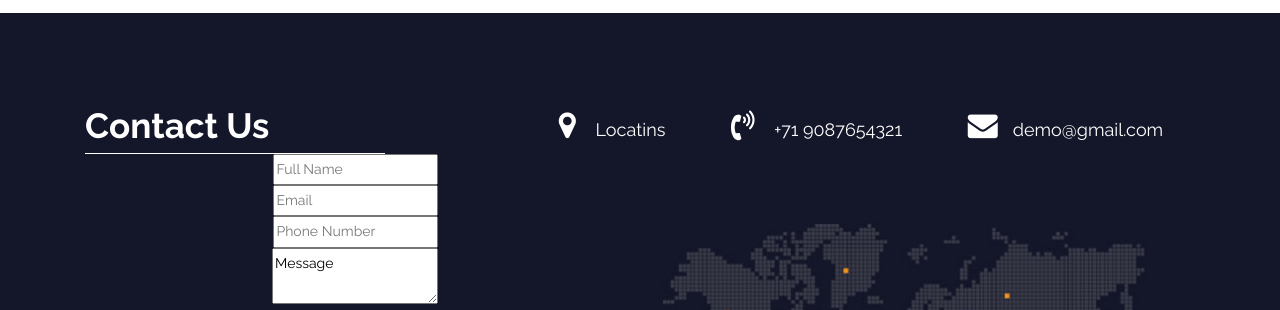
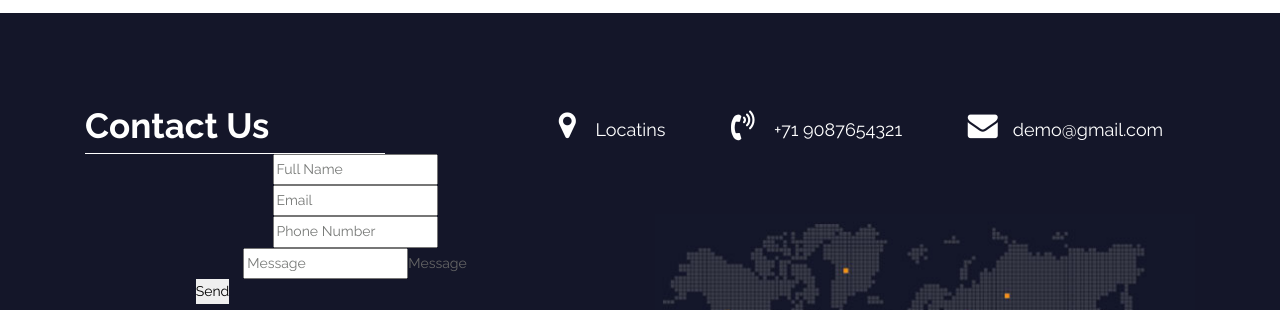
Before and after one commit to shoha070/777, a plain HTML site: page index.html in a window 1280 px wide. Shown: the part 3764-4074 px from the top of the page. Drawn offline with nearby package versions, Linux system fonts and the light colour scheme.

Commit message:
Update index.html

```diff
--- a/index.html
+++ b/index.html
@@ -417,7 +417,7 @@
                               <input class="contactus" placeholder="Phone Number" type="type" name="Phone Number">
                            </div>
                            <div class="col-md-12">
-                              <textarea class="textarea" placeholder="Message" type="type" Message="Name">Message </textarea>
+                              <input class="textarea" placeholder="Message" type="type" Message="Name">Message </textarea>
                            </div>
                            <div class="col-sm-col-xl-6 col-lg-6 col-md-6 col-sm-12">
                               <button class="send_btn">Send</button>
```
